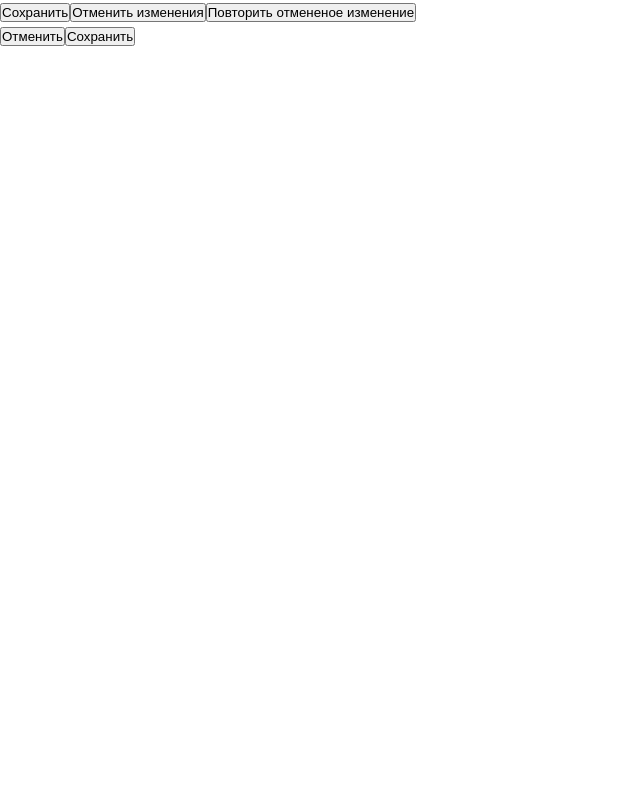
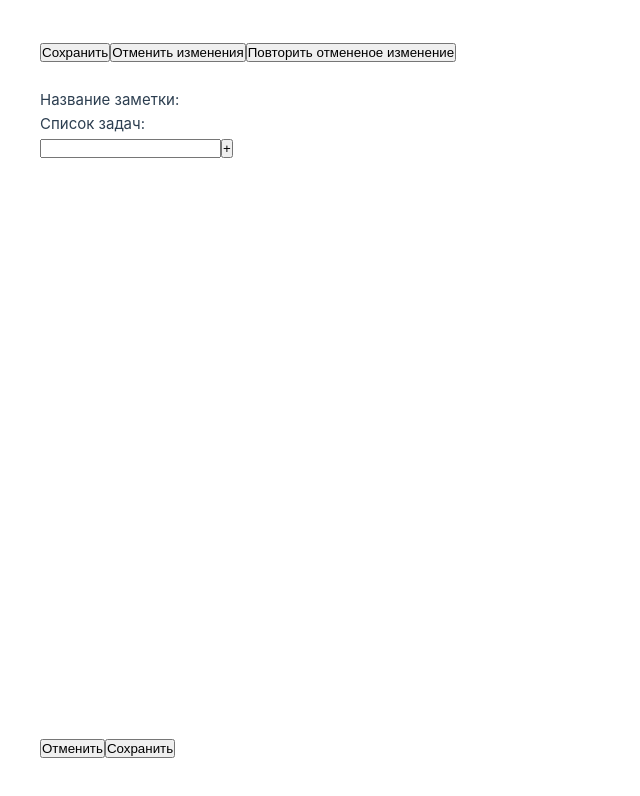
Before and after one commit to sovakrya/note-list, a Vue app: page /settings/1 in a window 1280 px wide. Shown: the top 796 px of the page, without its empty margins (0-640 px from the left). Built offline with nearby package versions, Linux system fonts and the light colour scheme; no server answers.

Commit message:
added settingsHeader

```diff
--- a/src/assets/main.css
+++ b/src/assets/main.css
@@ -13,6 +13,7 @@
 
 #app {
   font-weight: normal;
+  height: 100%;
 }
 
 body {
--- a/src/components/NotesList.vue
+++ b/src/components/NotesList.vue
@@ -14,12 +14,14 @@ const emits = defineEmits<{
 <template>
   <div class="note-list-wrapper">
     <NoteItem
-      v-for="(note, idx) of props.notes"
+      v-for="note of props.notes"
       :key="note.id"
       :note
       class="note-list-box"
       @delete-note="emits('remove', note.documentId)"
-      @click="$router.push({ name: 'settings', params: { noteId: note.id } })"
+      @click="
+        $router.push({ name: 'settings', params: { noteId: note.documentId } })
+      "
     />
   </div>
 </template>
--- /dev/null
+++ b/src/components/SettingsContent.vue
@@ -0,0 +1,25 @@
+<script setup lang="ts">
+import type { Note } from '@/service/noteApi'
+import { ref } from 'vue'
+
+const props = defineProps<{
+  note: Note | undefined
+}>()
+
+const todoTitle = ref('')
+</script>
+
+<template>
+  <div>
+    <span>Название заметки: {{ props.note?.title }}</span>
+
+    <div>
+      <span>Список задач:</span>
+
+      <div>
+        <input type="text" v-model="todoTitle" />
+        <button>+</button>
+      </div>
+    </div>
+  </div>
+</template>
--- /dev/null
+++ b/src/components/SettingsHeader.vue
@@ -0,0 +1,9 @@
+<script setup lang="ts"></script>
+
+<template>
+  <header>
+    <button>Сохранить</button>
+    <button>Отменить изменения</button>
+    <button>Повторить отмененое изменение</button>
+  </header>
+</template>
--- a/src/views/SettingsNote.vue
+++ b/src/views/SettingsNote.vue
@@ -1,14 +1,26 @@
-<script setup lang="ts"></script>
+<script setup lang="ts">
+import SettingsContent from '@/components/SettingsContent.vue'
+import SettingsHeader from '@/components/SettingsHeader.vue'
+import { getNote, type Note } from '@/service/noteApi'
+import { onMounted, ref } from 'vue'
+import { useRoute } from 'vue-router'
+
+const route = useRoute()
+const id = route.params.noteId as string
+const note = ref<Note>()
+
+onMounted(() => {
+  getNote(id).then(res => {
+    note.value = res.data
+  })
+})
+</script>
 
 <template>
-  <div>
-    <header>
-      <button>Сохранить</button>
-      <button>Отменить изменения</button>
-      <button>Повторить отмененое изменение</button>
-    </header>
+  <div class="settings-main-box">
+    <SettingsHeader />
 
-    <div></div>
+    <SettingsContent class="settings-content" :note />
 
     <footer>
       <button>Отменить</button>
@@ -16,3 +28,17 @@
     </footer>
   </div>
 </template>
+
+<style scoped>
+.settings-main-box {
+  display: flex;
+  flex-direction: column;
+  padding: 40px;
+  height: 100%;
+  gap: 24px;
+}
+
+.settings-content {
+  flex-grow: 1;
+}
+</style>
```
